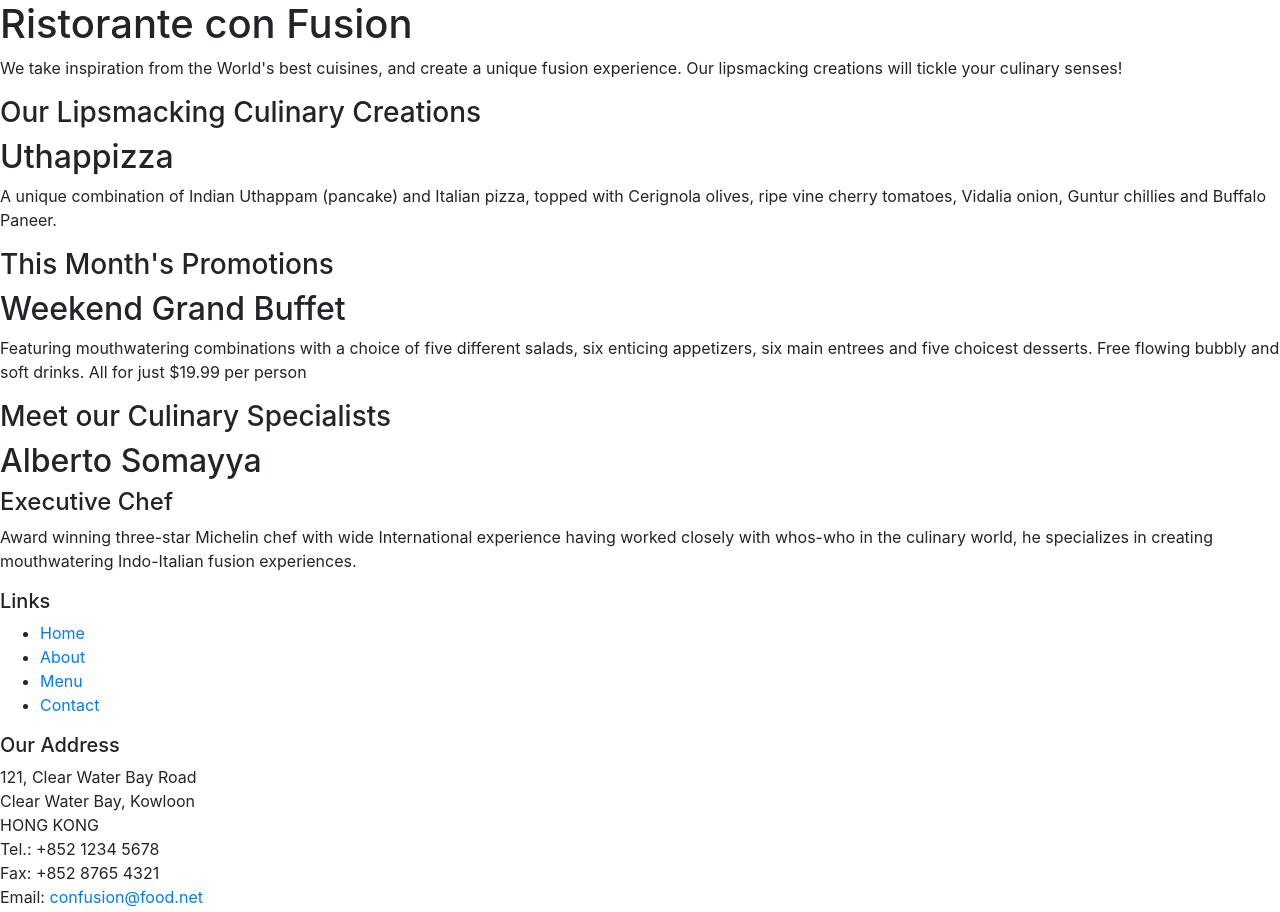
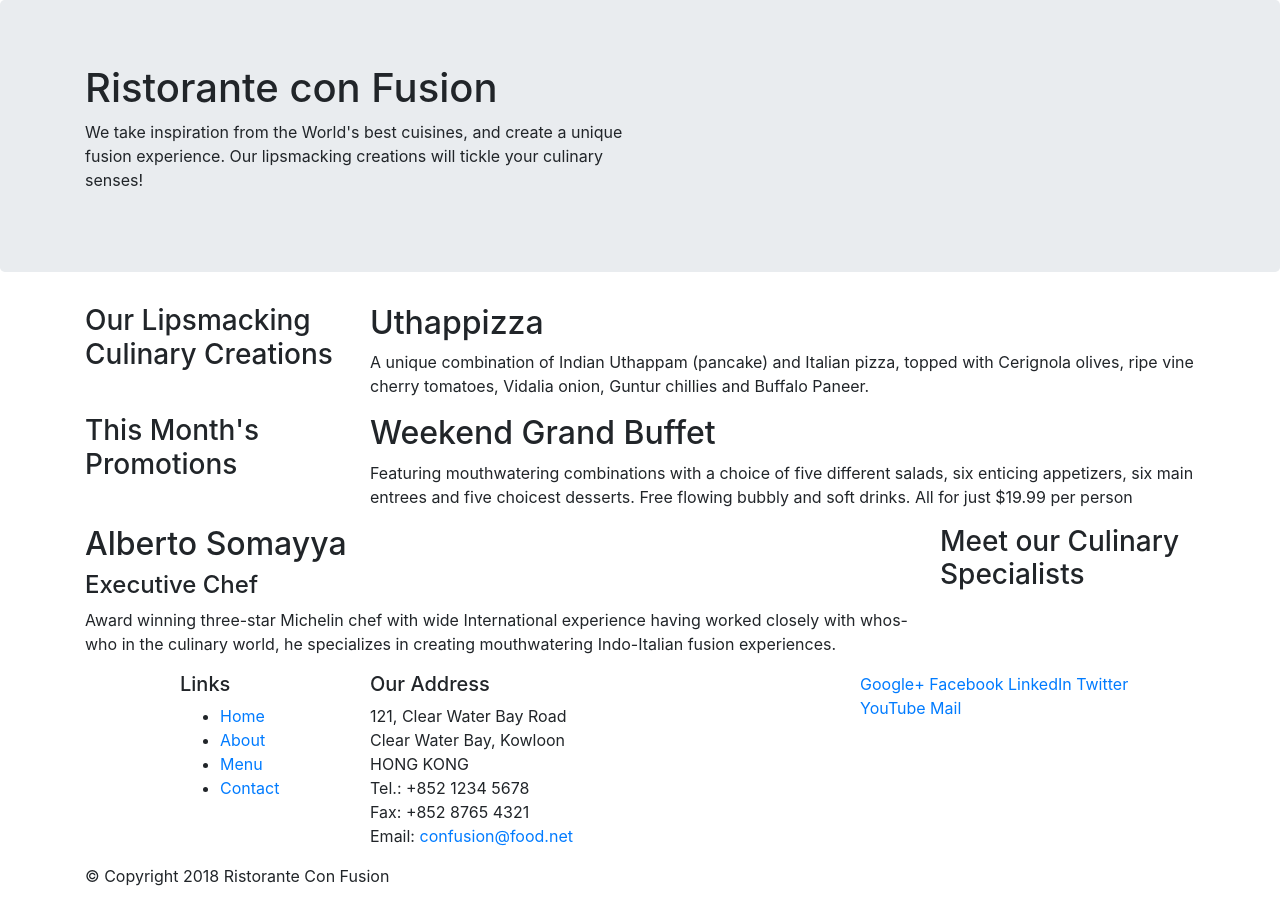
Before and after one commit to AndreyZhartun/dom-tetris, a website: page index.html in a window 1280 px wide. Shown: the top 912 px of the page. Drawn offline with nearby package versions, Linux system fonts and the light colour scheme.

Commit message:
bootstrap cols

```diff
--- a/index.html
+++ b/index.html
@@ -14,46 +14,46 @@
 
 <body>
 
-    <header>
-        <div>
-            <div>
-                <div>
+    <header class="jumbotron">
+        <div class="container">
+            <div class="row">
+                <div class="col-12 col-sm-6">
                     <h1>Ristorante con Fusion</h1>
                     <p>We take inspiration from the World's best cuisines, and create a unique fusion experience. Our lipsmacking creations will tickle your culinary senses!</p>
                 </div>
-                <div>
+                <div class="col-12 col-sm">
                 </div>
             </div>
         </div>
     </header>
 
-    <div>
-        <div>
-            <div>
+    <div class="container">
+        <div class="row">
+            <div class="col-12 col-sm-4 order-sm-last col-md-3">
                 <h3>Our Lipsmacking Culinary Creations</h3>
             </div>
-            <div>
+            <div class="col col-sm order-sm-last col-md">
                 <h2>Uthappizza</h2>
                 <p>A unique combination of Indian Uthappam (pancake) and Italian pizza, topped with Cerignola olives, ripe vine cherry tomatoes, Vidalia onion, Guntur chillies and Buffalo Paneer.</p>
             </div>
         </div>
 
 
-        <div>
-            <div>
+        <div class="row">
+            <div class="col-12 col-sm-4 order-sm-last col-md-3">
                 <h3>This Month's Promotions</h3>
             </div>
-            <div>
+            <div class="col col-sm order-sm-last col-md">
                 <h2>Weekend Grand Buffet</h2>
                 <p>Featuring mouthwatering combinations with a choice of five different salads, six enticing appetizers, six main entrees and five choicest desserts. Free flowing bubbly and soft drinks. All for just $19.99 per person </p>
             </div>
         </div>
 
-        <div>
-            <div>
+        <div class="row">
+            <div class="col-12 col-sm-4 order-sm-last col-md-3">
                 <h3>Meet our Culinary Specialists</h3>
             </div>
-            <div>
+            <div class="col col-sm order-sm-first col-md">
                 <h2>Alberto Somayya</h2>
                 <h4>Executive Chef</h4>
                 <p>Award winning three-star Michelin chef with wide International experience having worked closely with whos-who in the culinary world, he specializes in creating mouthwatering Indo-Italian fusion experiences. </p>
@@ -62,9 +62,9 @@
     </div>
 
     <footer>
-        <div>
-            <div>
-                <div>
+        <div class="container">
+            <div class="row">
+                <div class="col-4 offset-1 col-sm-2">
                     <h5>Links</h5>
                     <ul>
                         <li><a href="#">Home</a></li>
@@ -73,7 +73,7 @@
                         <li><a href="#">Contact</a></li>
                     </ul>
                 </div>
-                <div>
+                <div class="col-7 col-sm-5">
                     <h5>Our Address</h5>
                     <address>
 		              121, Clear Water Bay Road<br>
@@ -84,8 +84,8 @@
 		              Email: <a href="mailto:confusion@food.net">confusion@food.net</a>
 		           </address>
                 </div>
-                <div>
-                    <div>
+                <div class="col-12 col-sm-4">
+                    <div class="col-auto">
                         <a href="http://google.com/+">Google+</a>
                         <a href="http://www.facebook.com/profile.php?id=">Facebook</a>
                         <a href="http://www.linkedin.com/in/">LinkedIn</a>
```
